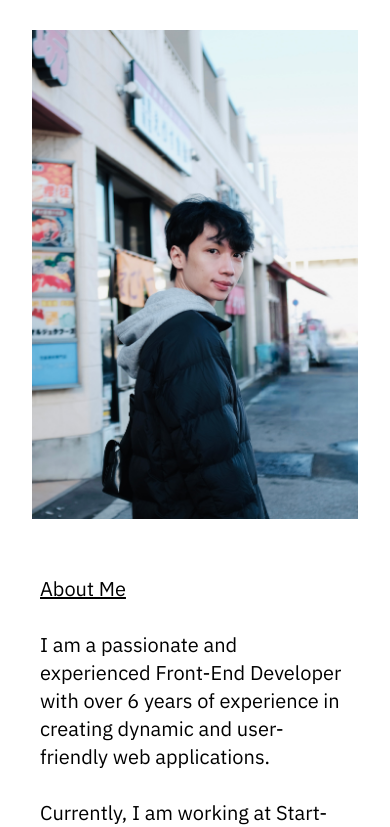
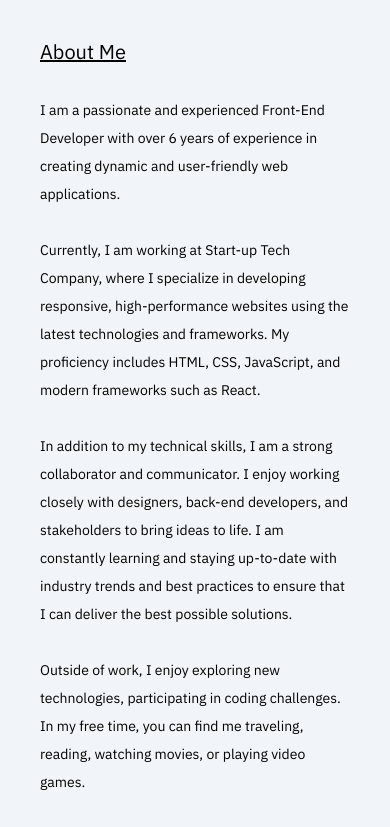
Before and after one commit to wintory/portfolio, a Next.js app: page / in a window 390 px wide. Shown: the part 846-1673 px from the top of the page. Built offline with nearby package versions, Linux system fonts and the light colour scheme.

Commit message:
fix: fix style

```diff
--- a/app/sections/AboutMe.tsx
+++ b/app/sections/AboutMe.tsx
@@ -7,9 +7,9 @@ const AboutMe: FC = () => {
   const expYear = new Date().getFullYear() - 2018
 
   return (
-    <div className="relative flex h-auto justify-center bg-white">
+    <div className="relative flex h-auto justify-center bg-slate-100">
       <div className="relative grid h-auto w-screen items-center justify-center text-xl text-black sm:grid-cols-1 sm:p-2 lg:max-w-[1200px] lg:grid-cols-2 lg:p-8">
-        <div className="justify-center p-6 md:hidden lg:flex lg:justify-center">
+        <div className="items-center justify-center p-6 sm:hidden lg:flex">
           <Image
             src="/images/image.jpg"
             className="w-[400px]"
@@ -22,14 +22,14 @@ const AboutMe: FC = () => {
         <div className="sm:p-8 lg:p-4">
           <p className="underline lg:text-3xl">About Me</p>
           <br />
-          <span className="lg:text-xl">
+          <span className="sm:text-sm md:text-lg lg:text-xl">
             I am a passionate and experienced Front-End Developer with over{' '}
             {expYear} years of experience in creating dynamic and user-friendly
             web applications.
           </span>
           <br />
           <br />
-          <span className="lg:text-xl">
+          <span className="sm:text-sm md:text-lg lg:text-xl">
             Currently, I am working at Start-up Tech Company, where I specialize
             in developing responsive, high-performance websites using the latest
             technologies and frameworks. My proficiency includes HTML, CSS,
@@ -37,7 +37,7 @@ const AboutMe: FC = () => {
           </span>
           <br />
           <br />
-          <span>
+          <span className="sm:text-sm md:text-lg lg:text-xl">
             In addition to my technical skills, I am a strong collaborator and
             communicator. I enjoy working closely with designers, back-end
             developers, and stakeholders to bring ideas to life. I am constantly
@@ -46,7 +46,7 @@ const AboutMe: FC = () => {
           </span>
           <br />
           <br />
-          <span className="lg:text-xl">
+          <span className="sm:text-sm md:text-lg lg:text-xl">
             Outside of work, I enjoy exploring new technologies, participating
             in coding challenges. In my free time, you can find me traveling,
             reading, watching movies, or playing video games.
```
